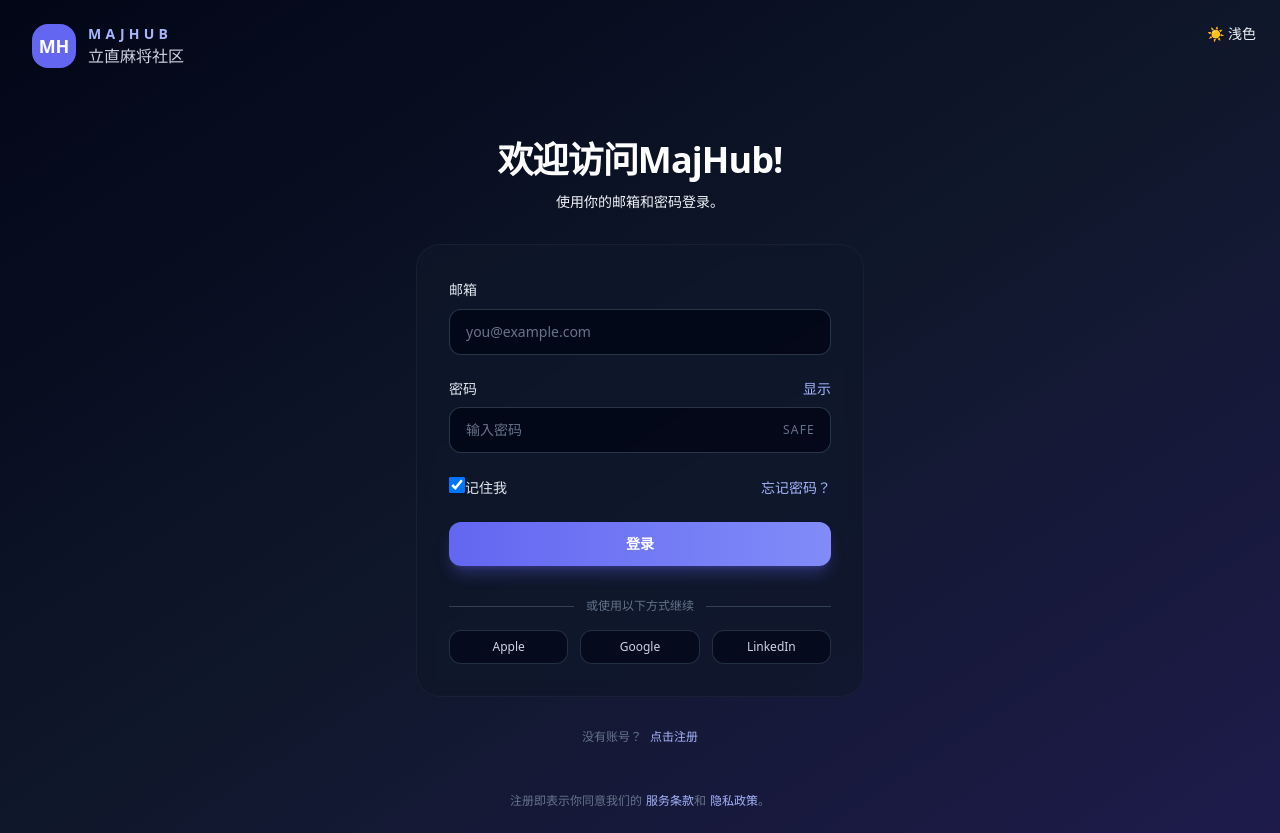
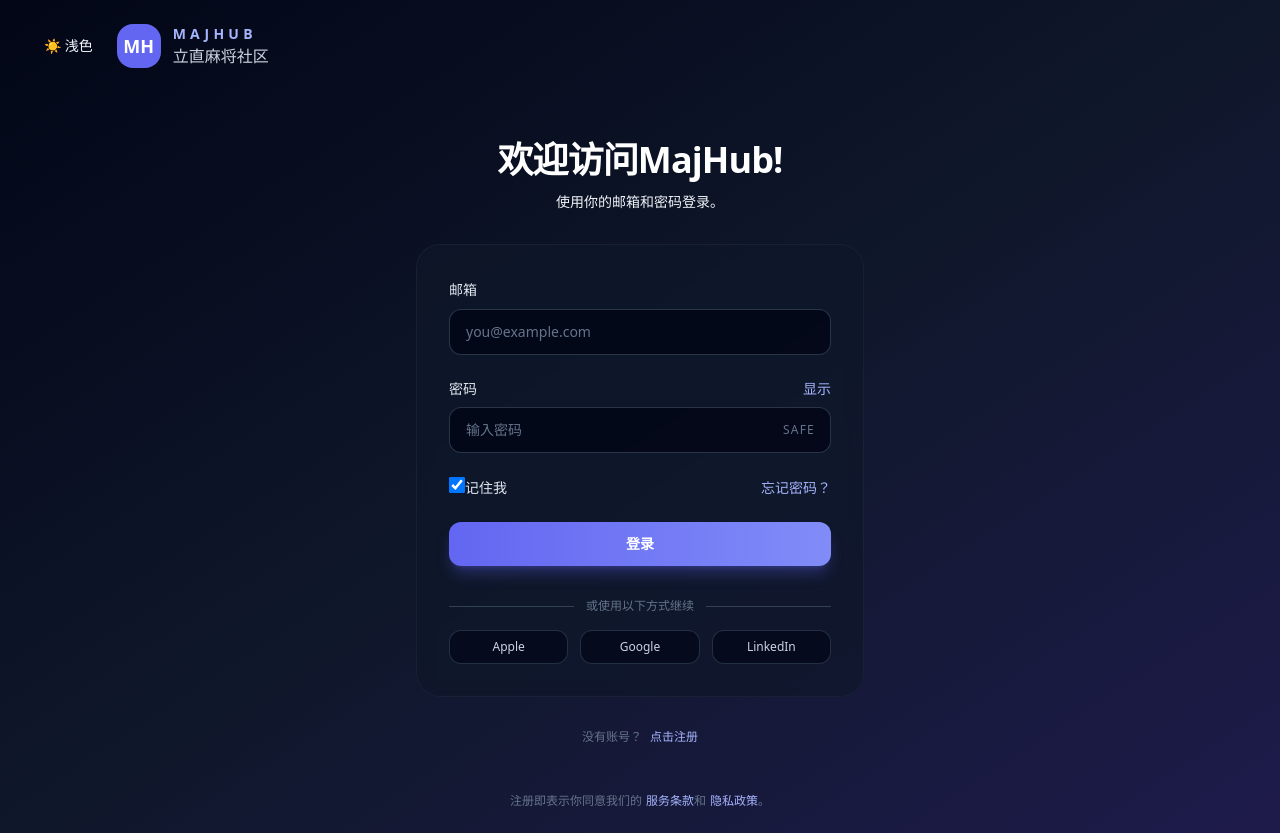
Before and after one commit to dyc360/Riichi-Mahjong-Community-Platform, a React (Vite) app in the folder FrontEnd/: page /login in a window 1280 px wide. Built offline with nearby package versions, Linux system fonts and the light colour scheme.

Commit message:
fix(ToggleTheme) fix theme switcher bug

```diff
--- a/FrontEnd/src/components/widgets/ThemeToggle.tsx
+++ b/FrontEnd/src/components/widgets/ThemeToggle.tsx
@@ -6,7 +6,7 @@ export function ThemeToggle() {
   return (
     <button
       onClick={toggleTheme}
-      className="absolute right-4 top-4 rounded-full p-2 text-sm font-medium transition-colors hover:bg-slate-800/50 dark:hover:bg-white/10"
+      className="inline-flex items-center gap-2 px-3 py-1 rounded-md text-sm font-medium transition-colors hover:bg-slate-100 dark:hover:bg-slate-800/30"
       aria-label={theme === 'light' ? '切换到深色模式' : '切换到浅色模式'}
     >
       {theme === 'light' ? '🌙 深色' : '☀️ 浅色'}
```
